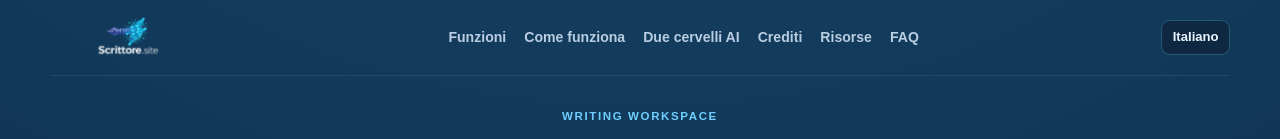
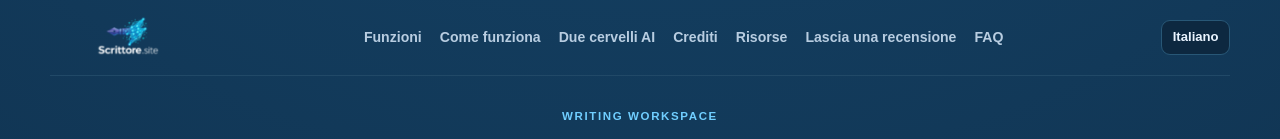
Before and after one commit to amcallservices/scrittore-site-seo, a Next.js app: page /it in a window 1280 px wide. Shown: the top 139 px of the page. Built offline with nearby package versions, Linux system fonts and the light colour scheme; no server answers.

Commit message:
Add multilingual Trustpilot review link

```diff
--- a/app/[locale]/page.tsx
+++ b/app/[locale]/page.tsx
@@ -30,6 +30,20 @@ const madeInItaly: Record<Locale, string> = {
   ar: "صُمم في إيطاليا لمرافقة المؤلفين من الفكرة إلى المخطوطة.",
   zh: "在意大利设计，陪伴作者从想法走向手稿。",
 };
+
+const reviewLabels: Record<Locale, string> = {
+  it: "Lascia una recensione",
+  en: "Leave a review",
+  es: "Deja una reseña",
+  fr: "Laisser un avis",
+  de: "Bewertung schreiben",
+  ro: "Lasă o recenzie",
+  ru: "Оставить отзыв",
+  ar: "اترك مراجعة",
+  zh: "留下评价",
+};
+
+const trustpilotReviewUrl = "https://it.trustpilot.com/review/scrittore.site";
 
 export function generateStaticParams() {
   return locales.map((locale) => ({ locale }));
@@ -89,7 +103,7 @@ export default async function LocaleHome({ params }: Props) {
     <script type="application/ld+json" dangerouslySetInnerHTML={{ __html: JSON.stringify(schema) }} />
     <header className="site-header">
       <Link href={`/${locale}`} className="brand brand-logo" aria-label="Scrittore Site"><img src="/brand/scrittore-site-logo.png" alt="Scrittore Site" /></Link>
-      <nav aria-label="Main navigation"><a href="#features">{t.nav[0]}</a><Link href={`/${locale}/come-funziona`}>{t.nav[1]}</Link><a href="#engines">{t.nav[2]}</a><Link href={`/${locale}/prezzi`}>{t.nav[3]}</Link><Link href={`/${locale}/risorse`}>{resources.nav}</Link><a href="#faq">{t.nav[4]}</a></nav>
+      <nav aria-label="Main navigation"><a href="#features">{t.nav[0]}</a><Link href={`/${locale}/come-funziona`}>{t.nav[1]}</Link><a href="#engines">{t.nav[2]}</a><Link href={`/${locale}/prezzi`}>{t.nav[3]}</Link><Link href={`/${locale}/risorse`}>{resources.nav}</Link><a href={trustpilotReviewUrl} target="_blank" rel="noopener noreferrer">{reviewLabels[locale]}</a><a href="#faq">{t.nav[4]}</a></nav>
       <details className="language-picker"><summary>{t.language}</summary><div>{locales.map((code) => <Link href={`/${code}`} key={code}>{copy[code].language}</Link>)}</div></details>
     </header>
 
```
